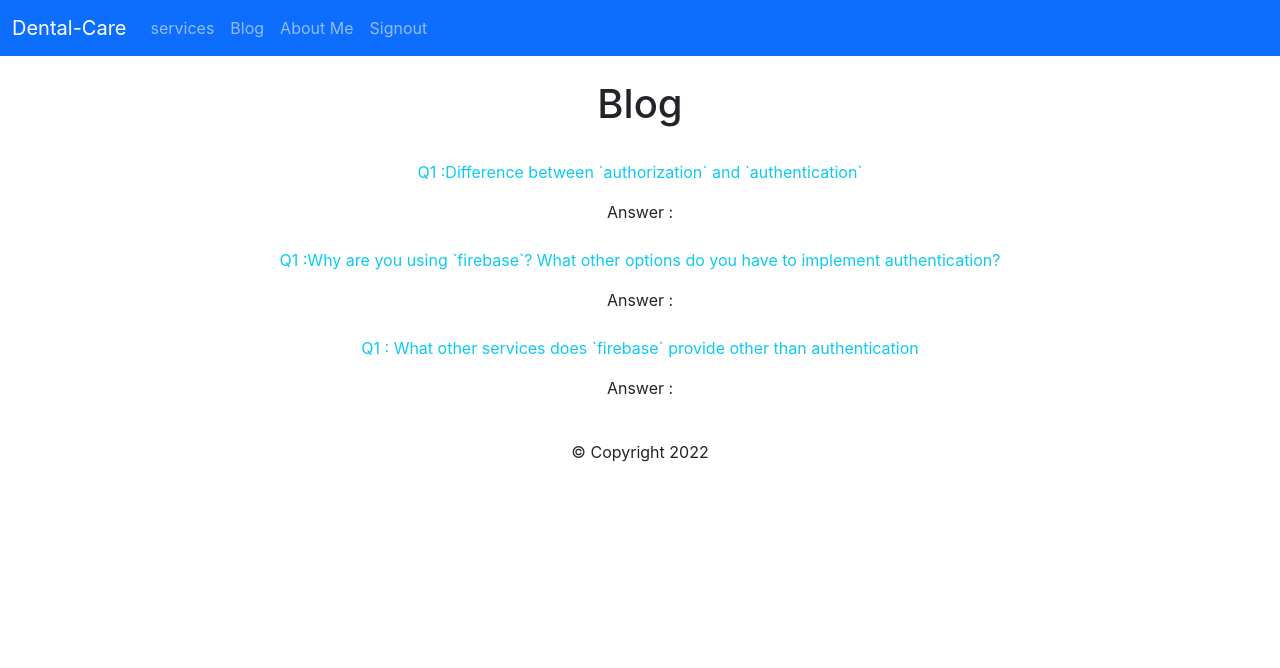
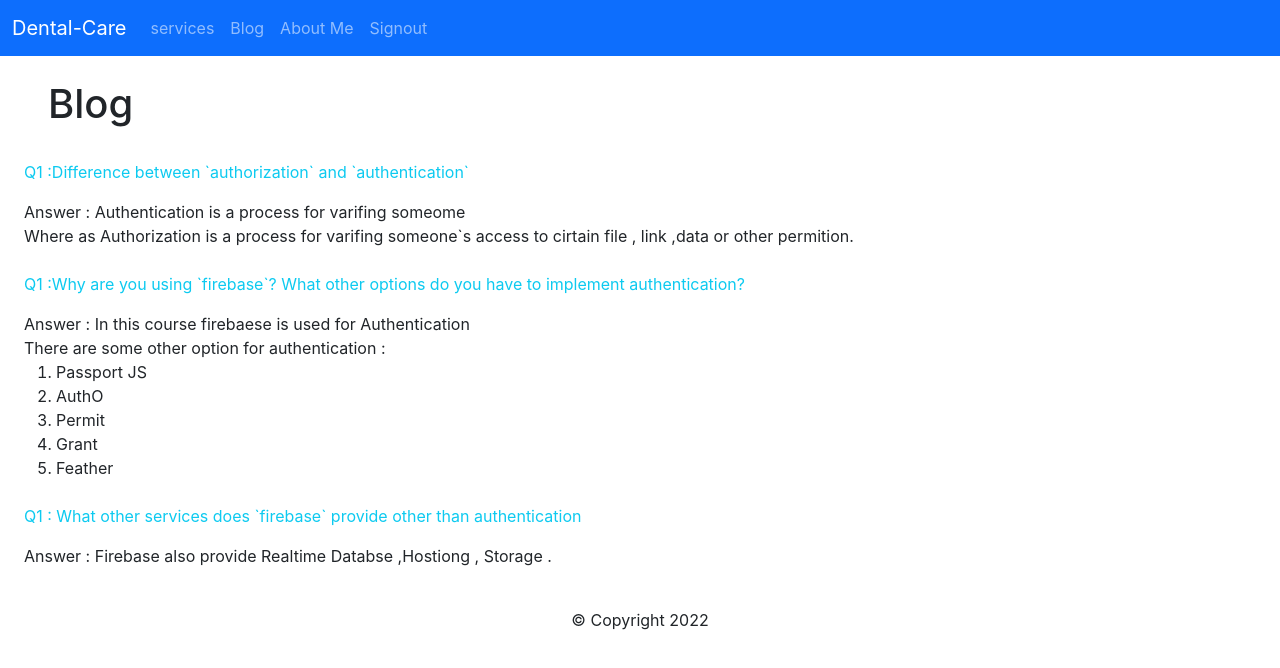
Before and after one commit to farhad2030/dental-care, a React (Create React App) app: page /blog in a window 1280 px wide. Shown: the top 668 px of the page. Built offline with nearby package versions, Linux system fonts and the light colour scheme; no server answers.

Commit message:
add question

```diff
--- a/src/Components/Pages/Blog/Blog.js
+++ b/src/Components/Pages/Blog/Blog.js
@@ -2,23 +2,42 @@ import React from "react";
 
 const Blog = () => {
   return (
-    <>
+    <div className="text-start mx-4">
       <h1 className="p-4">Blog</h1>
       <p className="text-info">
-        Q1 :Difference between `authorization` and `authentication`{" "}
+        Q1 :Difference between `authorization` and `authentication`
       </p>
-      <p className> Answer :</p>
+      <p className>
+        {" "}
+        Answer : Authentication is a process for varifing someome <br></br>
+        Where as Authorization is a process for varifing someone`s access to
+        cirtain file , link ,data or other permition.
+      </p>
       <p className="text-info mt-4">
         Q1 :Why are you using `firebase`? What other options do you have to
         implement authentication?
       </p>
-      <p className> Answer :</p>
+      <p className>
+        {" "}
+        Answer : In this course firebaese is used for Authentication <br></br>
+        There are some other option for authentication :<br></br>
+        <ol>
+          <li>Passport JS</li>
+          <li>AuthO</li>
+          <li>Permit</li>
+          <li>Grant</li>
+          <li>Feather </li>
+        </ol>
+      </p>
       <p className="text-info mt-4">
         Q1 : What other services does `firebase` provide other than
         authentication
       </p>
-      <p className> Answer :</p>
-    </>
+      <p className>
+        {" "}
+        Answer : Firebase also provide Realtime Databse ,Hostiong , Storage .
+      </p>
+    </div>
   );
 };
 
--- a/src/Components/shared/Header/TopNavbar/TopNavbar.js
+++ b/src/Components/shared/Header/TopNavbar/TopNavbar.js
@@ -10,7 +10,7 @@ const TopNavbar = () => {
   return (
     <nav class="navbar navbar-expand-lg navbar-dark bg-primary">
       <div class="container-fluid">
-        <Link class="navbar-brand" to="#">
+        <Link class="navbar-brand" to="/">
           Dental-Care
         </Link>
         <button
```
